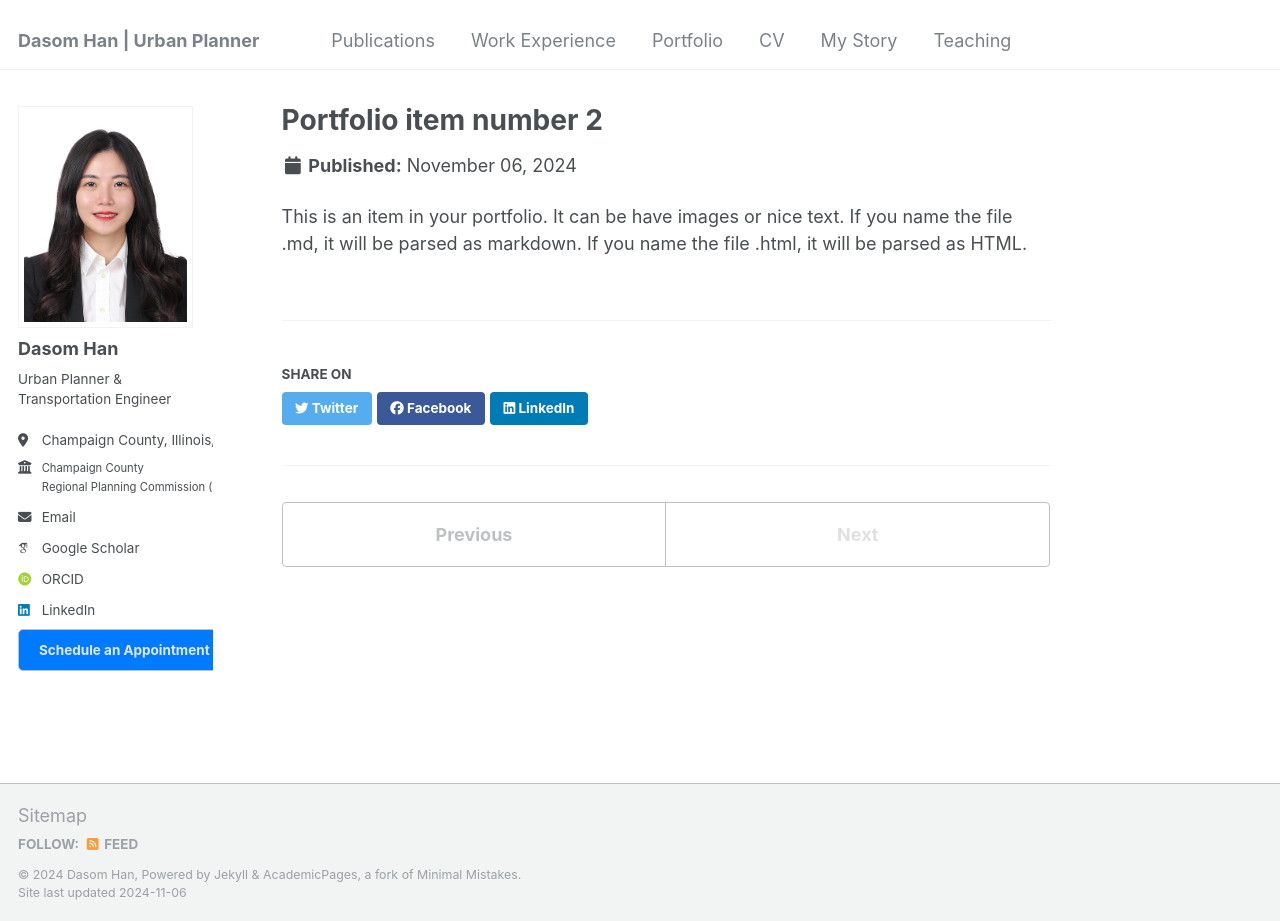
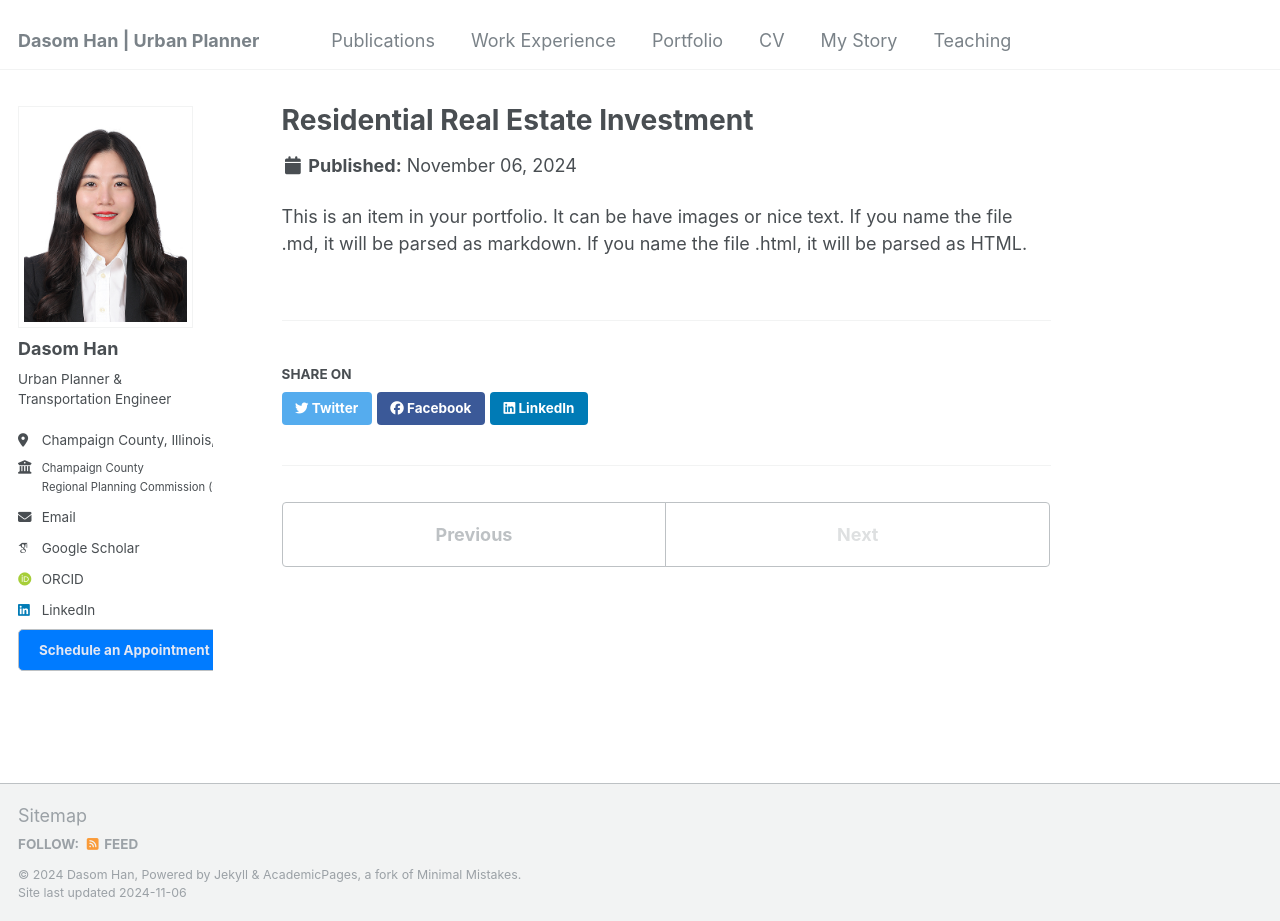
Before and after one commit to dasomh/dasomh.github.io, a Jekyll site: the page built from _portfolio/portfolio-2.html, in a window 1280 px wide and 921 px high. Built offline with Jekyll 4.4.1, drawn with Linux system fonts in a browser that asks for light colours; some web fonts are replaced.

Commit message:
Update portfolio-2.html

```diff
--- a/_portfolio/portfolio-2.html
+++ b/_portfolio/portfolio-2.html
@@ -1,5 +1,5 @@
 ---
-title: "Portfolio item number 2"
+title: "Residential Real Estate Investment"
 excerpt: "Short description of portfolio item number 2 <br/><img src='/images/500x300.png'>"
 collection: portfolio
 ---
```
